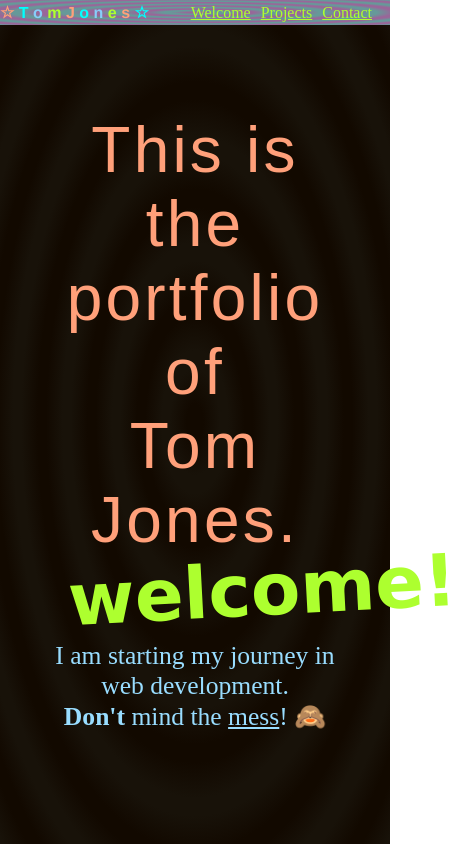
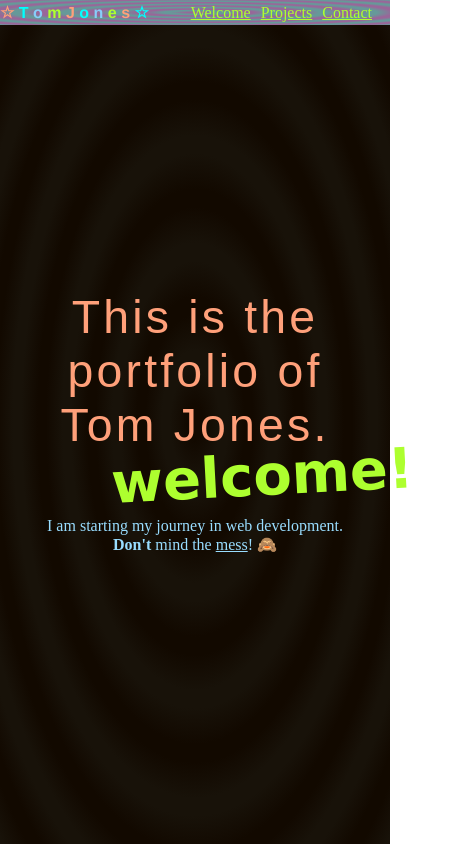
Before and after one commit to tomjones92/Old-site, a plain HTML site: page index.html in a window 390 px wide. Shown: the top 844 px of the page, 459 px wide, since content can reach past the window. Drawn offline with Linux system fonts and the light colour scheme; a web font is replaced by a local one.

Commit message:
updated fonts

```diff
--- a/styles.css
+++ b/styles.css
@@ -369,12 +369,18 @@ footer a:active {
 	}
 
 	#welcome-section h1 {
-		font-size: 4rem;
+		font-size: 2.9rem;
 	}
 
 	#welcome-section h2 {
-		font-size: 4.5rem;
+		font-size: 3.5rem;
 	}
+
+	#welcome-section p {
+		font-size: 1rem;
+	}
+
+
 }
 
 @media (min-width: 1200px ) {
```
